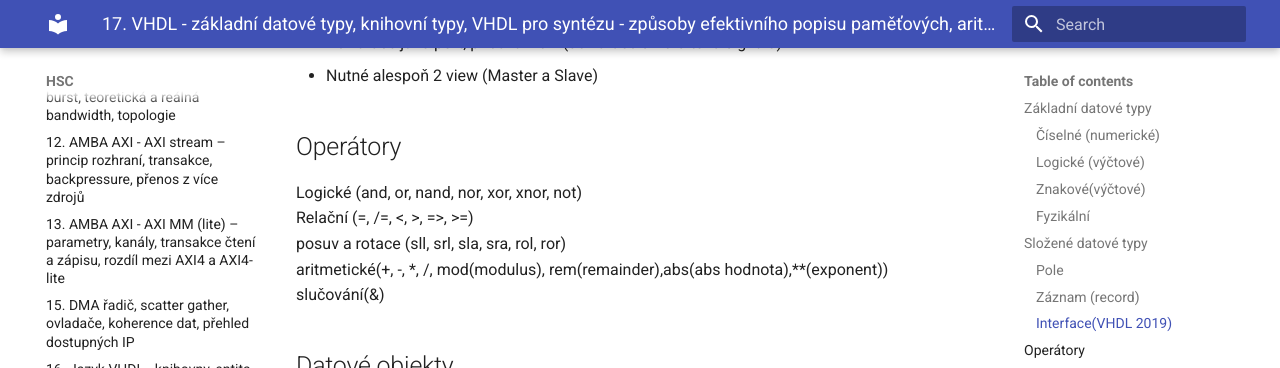
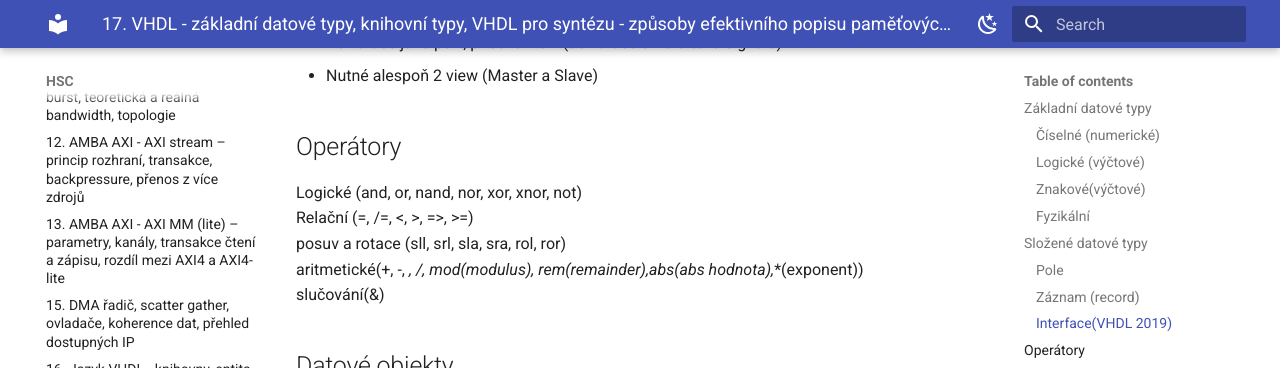
Before and after one commit to jakubklimo/HSC, an MkDocs documentation site: the page built from docs/HSC_17.md, in a window 1280 px wide and 900 px high, scrolled down 1688 px. Shown: the top 368 px of the window. Built offline with MkDocs 1.6.1 and Material for MkDocs 9.7.7, drawn with Linux system fonts in a browser that asks for light colours.

```diff
--- a/mkdocs.yml
+++ b/mkdocs.yml
@@ -1,8 +1,32 @@
 site_name: HSC
 theme:
   name: material
+  palette:
+    - scheme: default
+      media: "(prefers-color-scheme: light)"
+      toggle:
+        icon: material/weather-night
+        name: Dark mode
+    - scheme: slate
+      media: "(prefers-color-scheme: dark)"
+      toggle:
+        icon: material/weather-sunny
+        name: Light mode
 
 markdown_extensions:
+  - admonition
+  - attr_list
+  - def_list
+  - tables
+  - toc:
+      permalink: true
+
+  - pymdownx.superfences
+  - pymdownx.highlight
+  - pymdownx.tasklist:
+      custom_checkbox: true
+  - pymdownx.tilde
+  - pymdownx.betterem
   - pymdownx.arithmatex:
       generic: true
 
```
